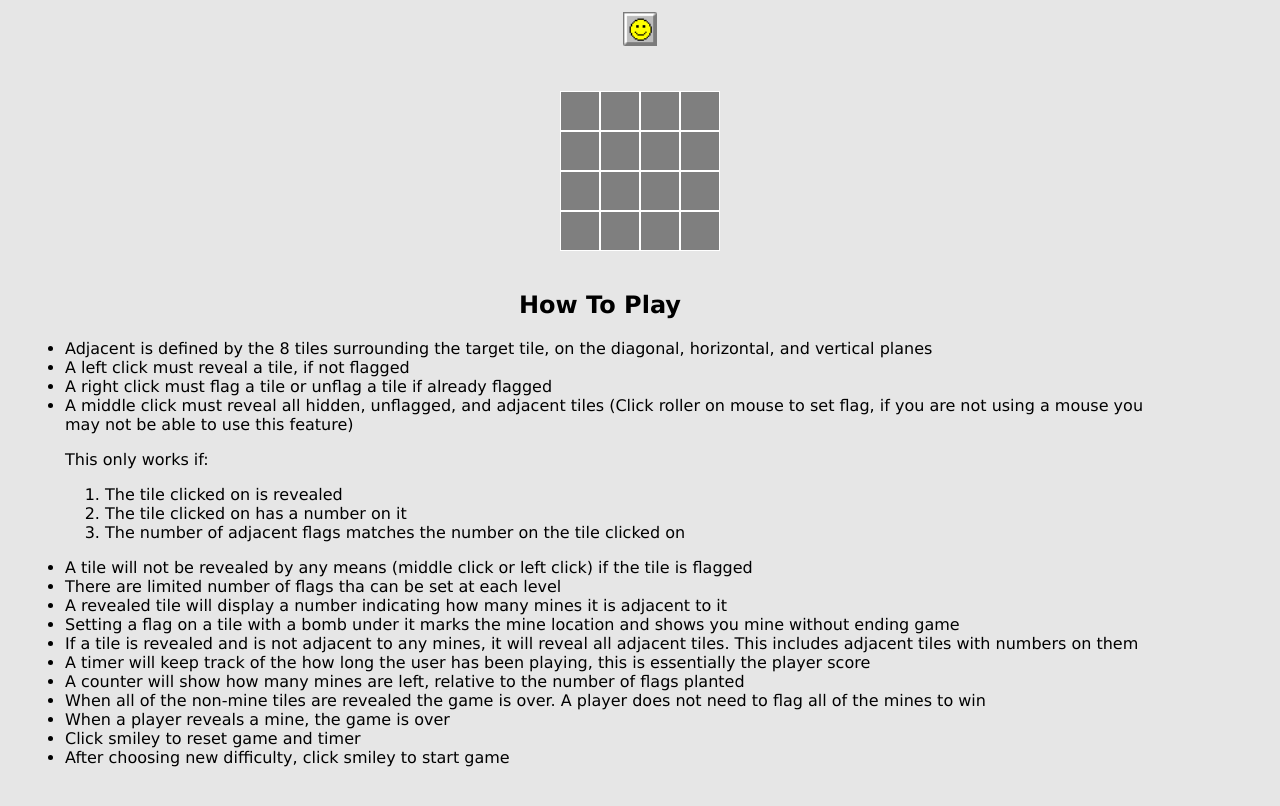
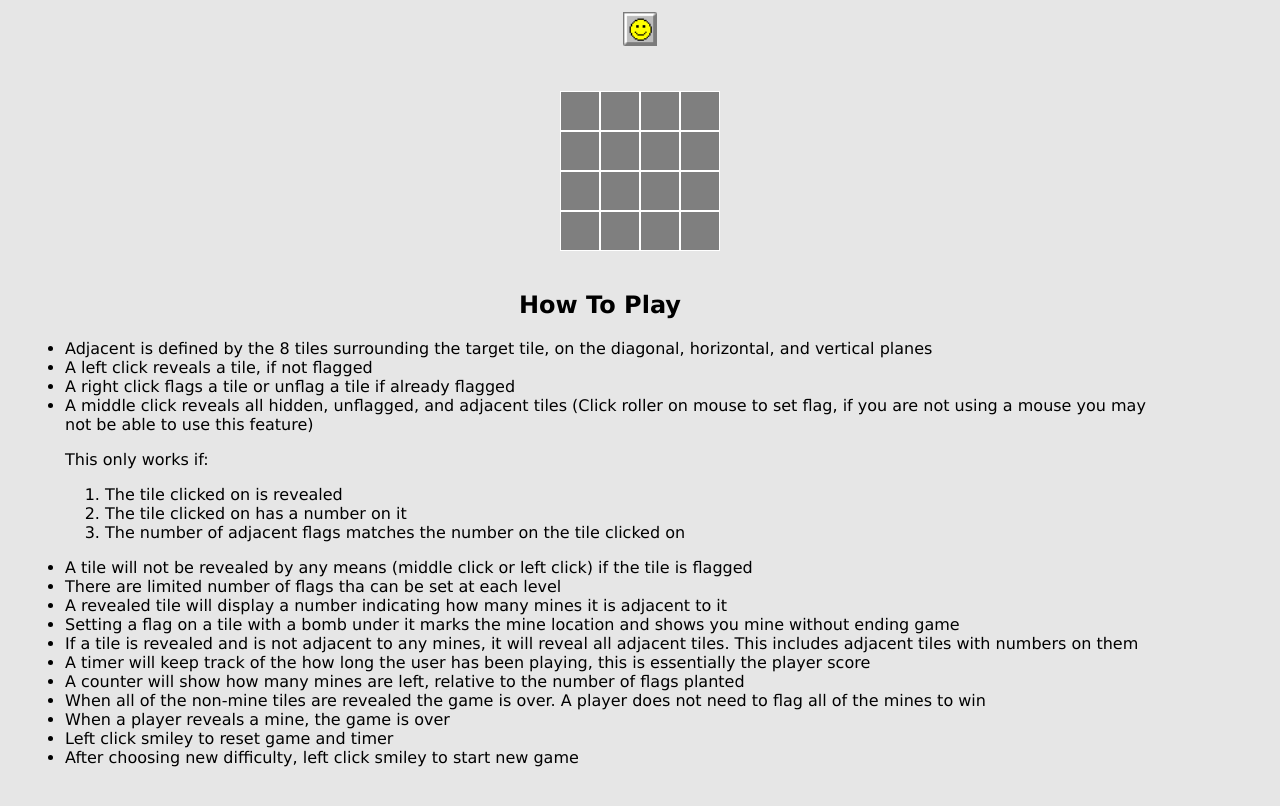
Before and after one commit to Foyin/Minesweeper, a website: page index.html in a window 1280 px wide. Shown: the part 114-920 px from the top of the page. Drawn offline with Linux system fonts and the light colour scheme.

Commit message:
Update index.html

```diff
--- a/index.html
+++ b/index.html
@@ -52,9 +52,9 @@
                         <h2>How To Play</h2>
                         <ul>
                             <li>Adjacent is defined by the 8 tiles surrounding the target tile, on the diagonal, horizontal, and vertical planes</li>
-                            <li>A left click must reveal a tile, if not flagged</li>
-                            <li>A right click must flag a tile or unflag a tile if already flagged</li>
-                            <li>A middle click must reveal all hidden, unflagged, and adjacent tiles (Click roller on mouse to set flag, if you are not using a mouse you may not be able to use this feature)
+                            <li>A left click reveals a tile, if not flagged</li>
+                            <li>A right click flags a tile or unflag a tile if already flagged</li>
+                            <li>A middle click reveals all hidden, unflagged, and adjacent tiles (Click roller on mouse to set flag, if you are not using a mouse you may not be able to use this feature)
                                 <p> This only works if:
                                     <ol>
                                         <li>The tile clicked on is revealed</li>
@@ -72,8 +72,8 @@
                             <li>A counter will show how many mines are left, relative to the number of flags planted</li>
                             <li>When all of the non-mine tiles are revealed the game is over. A player does not need to flag all of the mines to win</li>
                             <li>When a player reveals a mine, the game is over</li>
-                            <li>Click smiley to reset game and timer</li>
-                            <li>After choosing new difficulty, click smiley to start game</li>
+                            <li>Left click smiley to reset game and timer</li>
+                            <li>After choosing new difficulty, left click smiley to start new game</li>
 
                         </ul>
                     </div>
```
